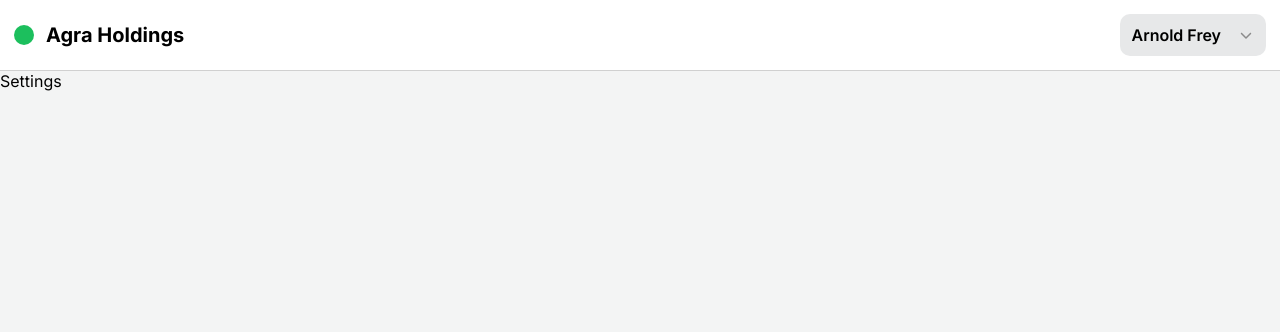
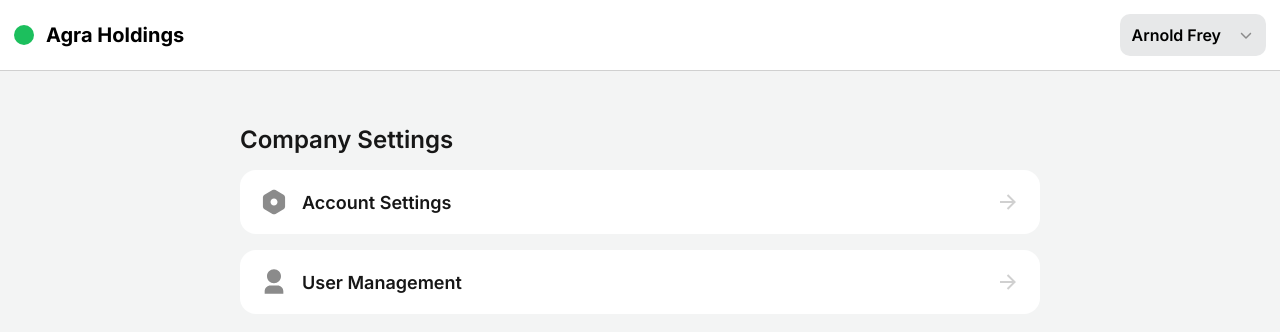
Before and after one commit to nick20name17/agra-holdings, a Next.js app: page /settings in a window 1280 px wide. Shown: the top 332 px of the page. Built offline with nearby package versions, Linux system fonts and the light colour scheme.

Commit message:
add settings page

```diff
--- /dev/null
+++ b/src/app/settings/page.module.scss
@@ -0,0 +1,7 @@
+@import 'assets/styles/base/mixins';
+
+.list {
+	margin-top: 16px;
+	@include flex-column;
+	row-gap: 16px;
+}
--- a/src/app/settings/page.tsx
+++ b/src/app/settings/page.tsx
@@ -1,12 +1,38 @@
 import { Metadata } from 'next'
+import Image from 'next/image'
 import React from 'react'
+
+import { SettingsCard } from 'components/SettingsCard/SettingsCard'
+
+import settingsIcon from 'assets/images/settings.svg'
+import userIcon from 'assets/images/user.svg'
+
+import styles from './page.module.scss'
 
 export const metadata: Metadata = {
 	title: 'Settings'
 }
 
 const Settings = () => {
-	return <>Settings</>
+	return (
+		<section className='section'>
+			<div className='container container_sm'>
+				<h1 className='text_dark-800 text_fs-600 text_semi-bold'>
+					Company Settings
+				</h1>
+				<div className={styles.list}>
+					<SettingsCard
+						text='Account Settings'
+						icon={<Image priority src={settingsIcon} alt='Settings' />}
+					/>
+					<SettingsCard
+						text='User Management'
+						icon={<Image priority src={userIcon} alt='User' />}
+					/>
+				</div>
+			</div>
+		</section>
+	)
 }
 
 export default Settings
--- a/src/assets/styles/base/_settings.scss
+++ b/src/assets/styles/base/_settings.scss
@@ -6,6 +6,10 @@ body {
 	max-width: var(--container-width);
 	padding: var(--content-padding);
 	margin: 0 auto;
+
+	&_sm {
+		max-width: var(--container-sm-width);
+	}
 }
 
 .section {
--- a/src/assets/styles/base/_vars.scss
+++ b/src/assets/styles/base/_vars.scss
@@ -33,7 +33,11 @@
 	--radius-100: 6px;
 
 	--content-width: 1124px;
+	--content-sm-width: 800px;
 	--content-offset: 40px;
 	--content-padding: 14px;
 	--container-width: calc(var(--content-width) + (2 * var(--content-padding)));
+	--container-sm-width: calc(
+		var(--content-sm-width) + (2 * var(--content-padding))
+	);
 }
--- /dev/null
+++ b/src/components/SettingsCard/Settings.module.scss
@@ -0,0 +1,25 @@
+@import 'assets/styles/base/mixins';
+
+.card {
+	@include hover {
+		background-color: var(--clr-dark-200);
+	}
+	@include flex-all-sb;
+	column-gap: 14px;
+
+	background-color: var(--clr-light);
+	padding: 18px 20px;
+	border-radius: var(--radius-500);
+
+	cursor: pointer;
+
+	.header {
+		@include flex-v-center;
+		column-gap: 14px;
+
+		.icon img {
+			width: 28px;
+			height: 28px;
+		}
+	}
+}
--- /dev/null
+++ b/src/components/SettingsCard/SettingsCard.tsx
@@ -0,0 +1,22 @@
+import Image from 'next/image'
+
+import arrowRightIcon from 'assets/images/arrow-right.svg'
+
+import styles from './Settings.module.scss'
+
+interface SettingsCardProps {
+	text: string
+	icon: React.ReactNode
+}
+
+export const SettingsCard: React.FC<SettingsCardProps> = ({ text, icon }) => {
+	return (
+		<div className={styles.card}>
+			<div className={styles.header}>
+				<span className={styles.icon}>{icon}</span>
+				<h2 className='text_dark-800 text_semi-bold text_fs-400'>{text}</h2>
+			</div>
+			<Image priority src={arrowRightIcon} alt='arrow' />
+		</div>
+	)
+}
```
Also changed, not shown: src/assets/images/user.svg (added).
